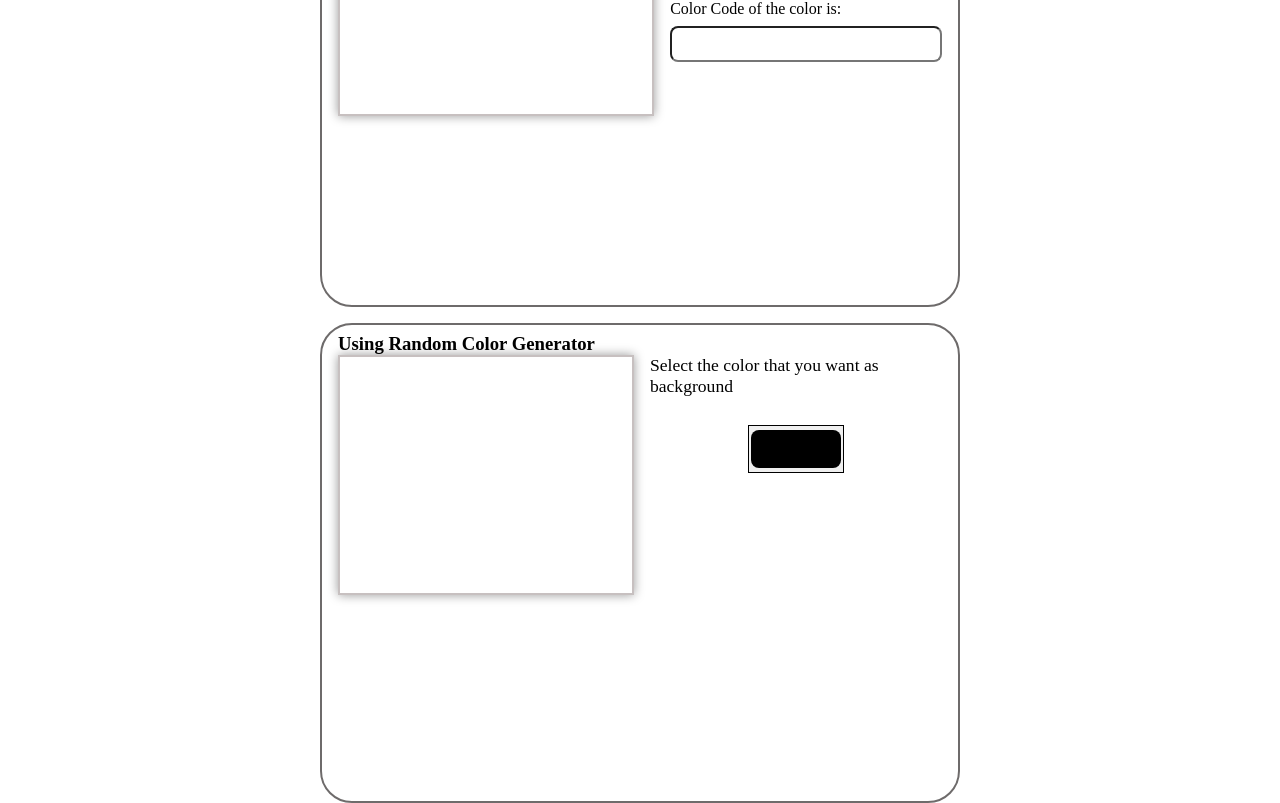
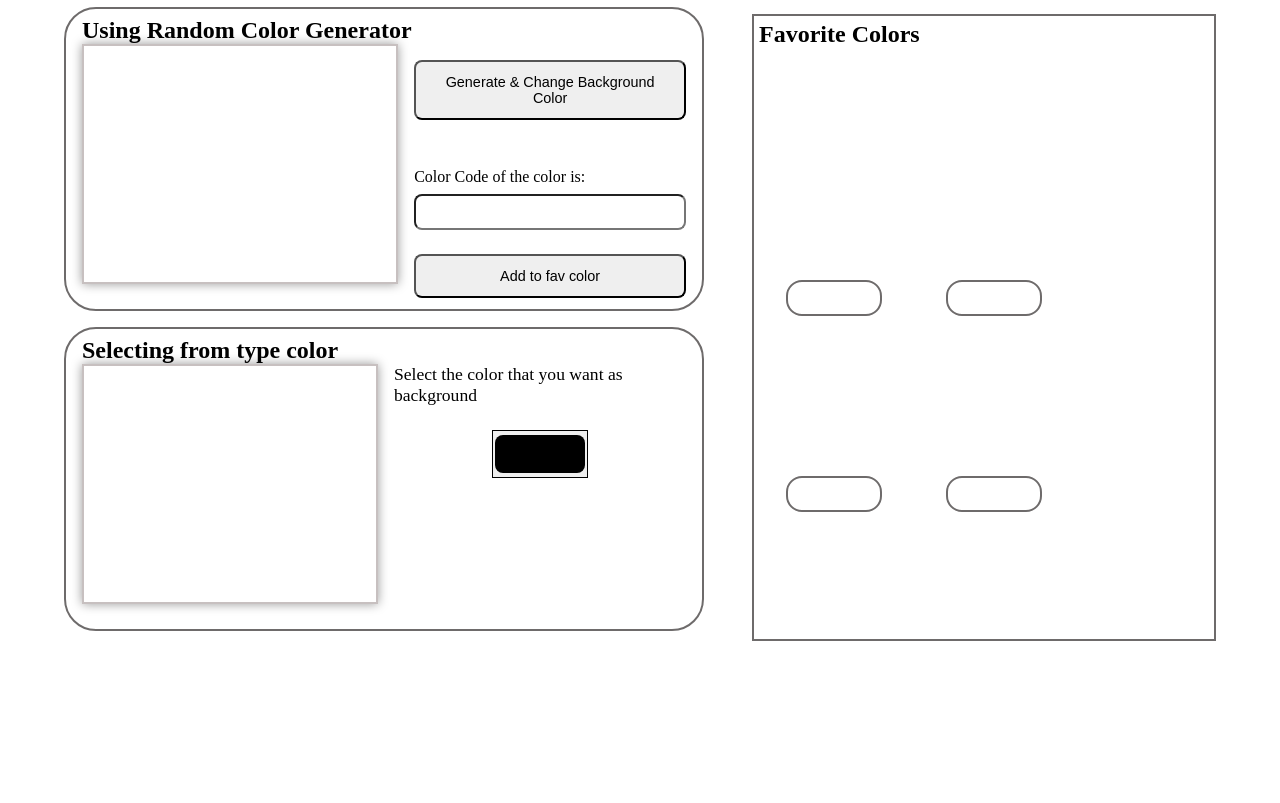
Before and after one commit to KavyadeviMajeti/Html-Css-Js-Projects, a plain HTML site: page index3.html in a window 1280 px wide. Shown: the part 112-915 px from the top of the page. After the commit the page ends 800 px from the top, so only its background shows below. Drawn offline with Linux system fonts and the light colour scheme.

Commit message:
added colorselcetor

```diff
--- a/index3.html
+++ b/index3.html
@@ -8,9 +8,8 @@
 </head>
 <body>
      <h1>Background Color Changer</h1>
-     <div class="total"></div>
-
-     <div class="left">
+    <div class="total">
+        <div class="left">
             <div class="container">
                 <h2>Using Random Color Generator</h2>
                 <div class="display">
@@ -19,12 +18,13 @@
                         <button id="changeColor">Generate & Change Background Color</button>
                         <p >Color Code of the color is:</p>
                         <input type="text" name="colorname" id="name1">
+                        <button>Add to fav color</button>
                     </div>
                 </div>
-            </div>
+        </div>
 
-            <div class="container">
-                <h3>Using Random Color Generator</h3>
+        <div class="container">
+                <h2>Selecting from type color</h2>
                 <div class="display">
                     <div class="sidebar" id="two" ></div>
                     <div class="settings" id="select">
@@ -34,11 +34,19 @@
                     </div>
                 </div>
             </div>
+        </div>
+
+        <div class="right">
+            <h2 style="text-algn:center;" id="style">Favorite Colors</h2>
+            <div class="row">
+                <div class="color"></div>
+                <div class="color"></div>
+                <div class="color"></div>
+                <div class="color"></div>
+            </div>
+        </div>
+
     </div>
-
-    <div class="right"></div>
-
-
 
     <script src="script3.js"></script>
 </body>
--- a/style3.css
+++ b/style3.css
@@ -5,25 +5,33 @@
 
 }
 
+/*.left{
+    display:flex;
+}*/
 .container{
     width:40rem;
-    height:30rem;
+    height:19rem;
     border:2px solid #696666f6;
     border-radius:2rem;
     padding:0.5rem 1rem;
+    margin-bottom:1rem;
 }
 .container:hover{
     box-shadow: 0 0 10px rgba(0, 0, 0, 0.4);
 }
 body{
     height:100vh;
-    display:flex;
+   display:flex;
     flex-direction:column;
     align-items:center;
     justify-content:center;
     gap:1rem;
+    overflow:auto;
 }
-h2{
+h1{
+    margin-top:1.6rem;
+}
+.hello{
     text-align:center;
     font-size:1.5rem;
     margin-bottom:0.75rem;
@@ -93,21 +101,53 @@ input[type="color"] {
 }
 
 #select *{  /*    * → selects all elements inside it  */
-    margin-bottom:1.25rem;
+    margin-bottom:1rem;
 }
 .settings>h4{
     font-size:1.1rem;
 }
+.left{
+    gap:1rem;
+}
+.left > div{
+    padding-bottom:1rem;
+}
+.total{
+    width:90%;
+    height:auto;
+    display:flex;
+    align-items: center;
+    justify-content: center;
+    gap:3rem;
+}
+.right{
+    height:98%;
+    width:50%;
+    border:2px solid #696666f6;
+    display:flex;
+    flex-wrap: wrap;
+}
+.row > div {
+    width:6rem;
+    height:0.5rem;
+    padding:1rem;
+    margin:2rem;
+    border:2px solid #696666f6;
+    border-radius:1rem;
+}
+#one *{
+    margin:0.5rem;
+}
+#style
+{
+    margin:5px ;
+    padding:0;
+    height:2rem;
+}
+
+.row{
+    display:flex;
+    flex-wrap: wrap;
 
 
-.left {
-    display: flex;
-    flex-direction: column;
-    align-items: center;
-    gap: 1rem; /* Keep only gap */
-    padding-top: 1px; /* Prevent margin collapse */
-  }
-
-  .left > div {
-    padding-bottom: 0; /* Remove this if using gap */
-  }
+}
```
